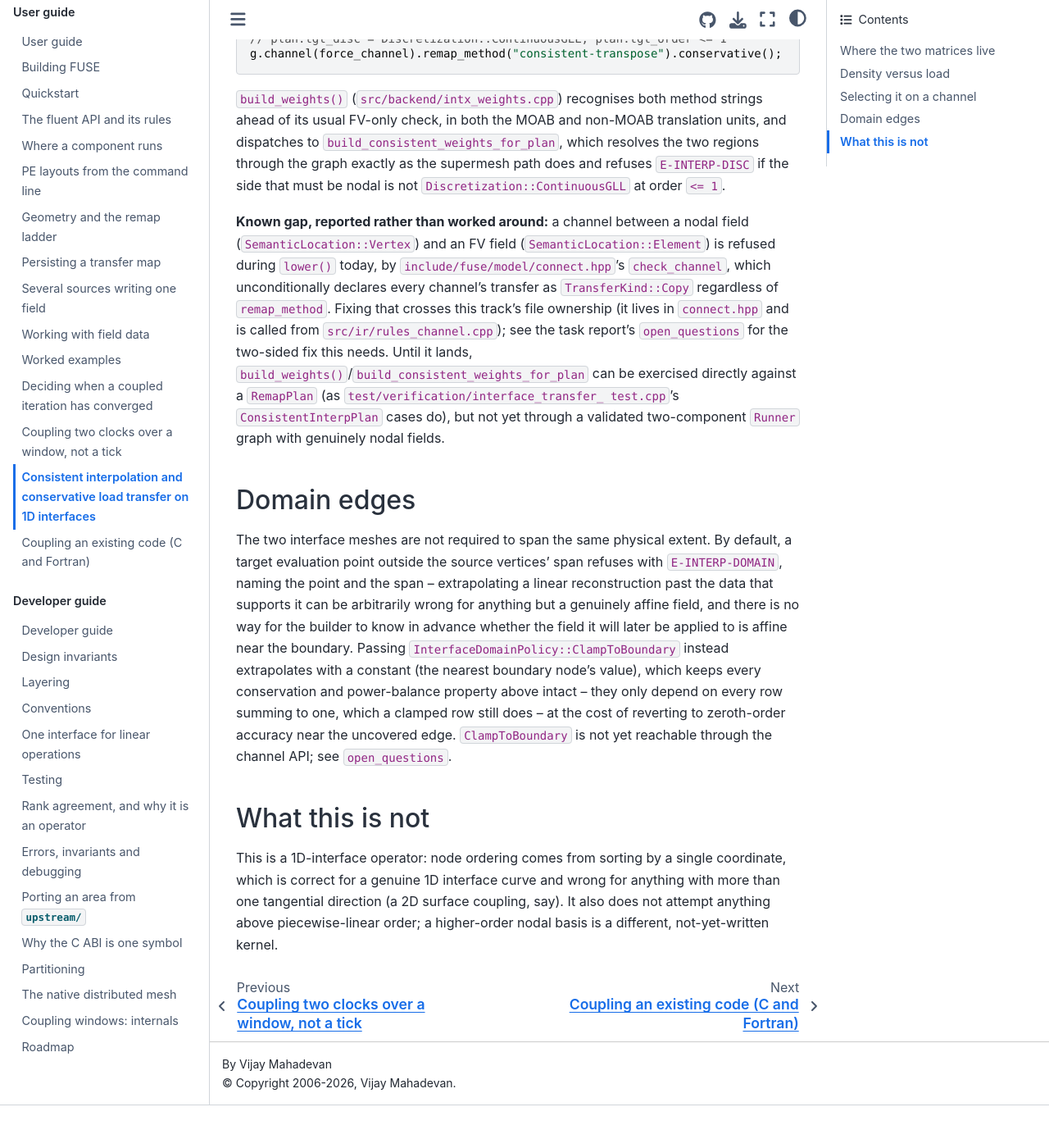
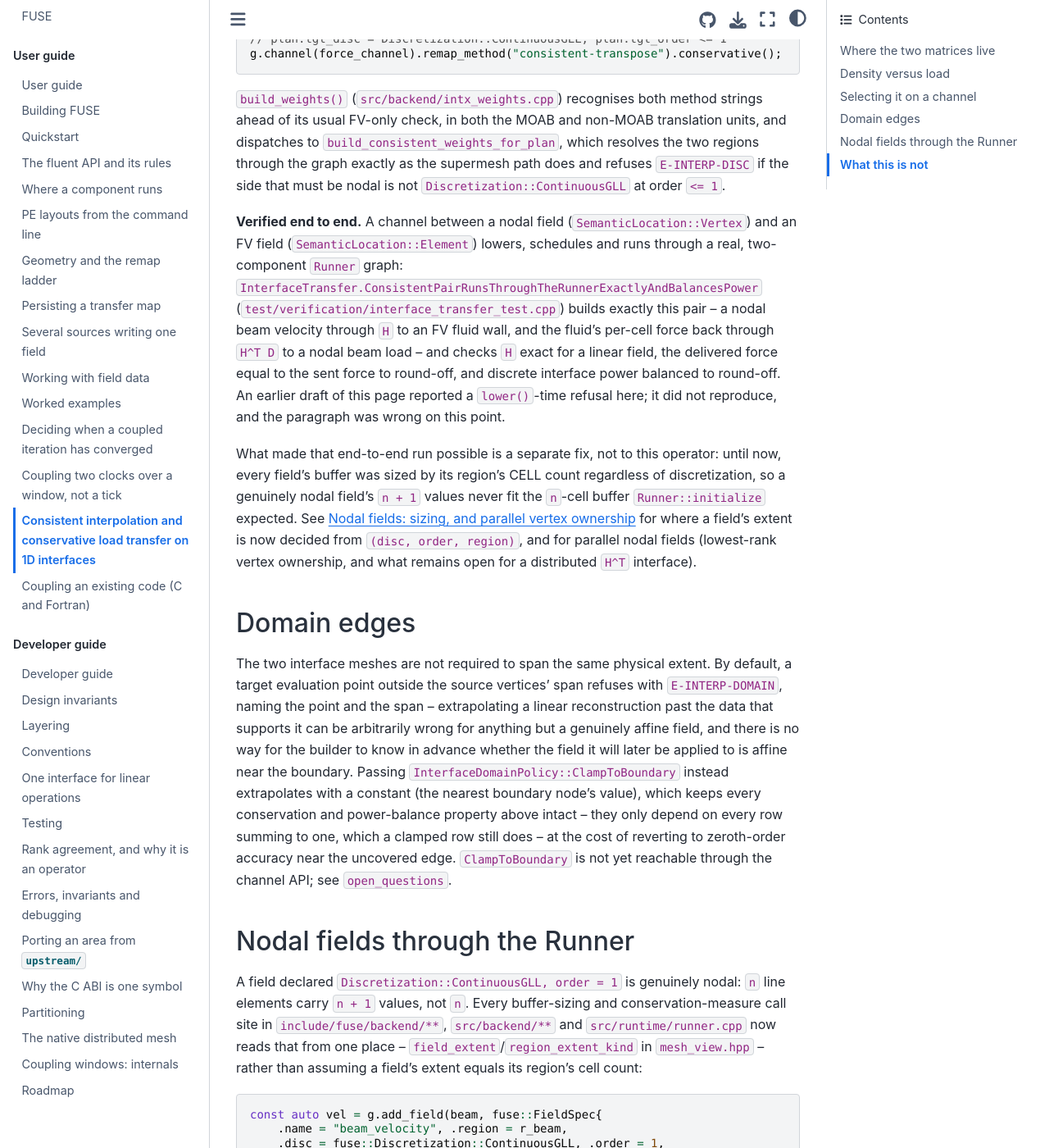
Before and after one commit to vijaysm/fuse, a Sphinx documentation site: the page built from docs/user/interface-transfer.md, in a window 1280 px wide and 1400 px high, scrolled down 1854 px. Shown: the whole window at 82% size. Built offline with Sphinx 7.4.7 and the Sphinx Book theme 1.1.4, drawn with Linux system fonts in a browser that asks for light colours; before the commit the page ends 3202 px from its top, so only the background shows below that; some of the changed text lies outside the part shown.

Commit message:
Document nodal fields and record why parallel nodal remap is refused
Covers the extent rule, lowest-rank vertex ownership, and the replicated-source case in which an owner sum would multiply the load.

````diff
--- a/docs/user/interface-transfer.md
+++ b/docs/user/interface-transfer.md
@@ -84,18 +84,25 @@
 path does and refuses `E-INTERP-DISC` if the side that must be nodal is not
 `Discretization::ContinuousGLL` at order `<= 1`.
 
-**Known gap, reported rather than worked around:** a channel between a
-nodal field (`SemanticLocation::Vertex`) and an FV field
-(`SemanticLocation::Element`) is refused during `lower()` today, by
-`include/fuse/model/connect.hpp`'s `check_channel`, which unconditionally
-declares every channel's transfer as `TransferKind::Copy` regardless of
-`remap_method`. Fixing that crosses this track's file ownership (it lives in
-`connect.hpp` and is called from `src/ir/rules_channel.cpp`); see the task
-report's `open_questions` for the two-sided fix this needs. Until it lands,
-`build_weights()`/`build_consistent_weights_for_plan` can be exercised
-directly against a `RemapPlan` (as `test/verification/interface_transfer_
-test.cpp`'s `ConsistentInterpPlan` cases do), but not yet through a
-validated two-component `Runner` graph with genuinely nodal fields.
+**Verified end to end.** A channel between a nodal field
+(`SemanticLocation::Vertex`) and an FV field (`SemanticLocation::Element`)
+lowers, schedules and runs through a real, two-component `Runner` graph:
+`InterfaceTransfer.ConsistentPairRunsThroughTheRunnerExactlyAndBalancesPower`
+(`test/verification/interface_transfer_test.cpp`) builds exactly this pair
+-- a nodal beam velocity through `H` to an FV fluid wall, and the fluid's
+per-cell force back through `H^T D` to a nodal beam load -- and checks `H`
+exact for a linear field, the delivered force equal to the sent force to
+round-off, and discrete interface power balanced to round-off. An earlier
+draft of this page reported a `lower()`-time refusal here; it did not
+reproduce, and the paragraph was wrong on this point.
+
+What made that end-to-end run possible is a separate fix, not to this
+operator: until now, every field's buffer was sized by its region's CELL
+count regardless of discretization, so a genuinely nodal field's `n + 1`
+values never fit the `n`-cell buffer `Runner::initialize` expected. See
+[](../dev/nodal-fields.md) for where a field's extent is now decided from
+`(disc, order, region)`, and for parallel nodal fields (lowest-rank vertex
+ownership, and what remains open for a distributed `H^T` interface).
 
 ## Domain edges
 
@@ -113,6 +120,41 @@
 uncovered edge. `ClampToBoundary` is not yet reachable through the channel
 API; see `open_questions`.
 
+## Nodal fields through the Runner
+
+A field declared `Discretization::ContinuousGLL, order = 1` is genuinely
+nodal: `n` line elements carry `n + 1` values, not `n`. Every buffer-sizing
+and conservation-measure call site in `include/fuse/backend/**`,
+`src/backend/**` and `src/runtime/runner.cpp` now reads that from one place
+-- `field_extent`/`region_extent_kind` in `mesh_view.hpp` -- rather than
+assuming a field's extent equals its region's cell count:
+
+```cpp
+const auto vel = g.add_field(beam, fuse::FieldSpec{
+    .name = "beam_velocity", .region = r_beam,
+    .disc = fuse::Discretization::ContinuousGLL, .order = 1,
+    .conservation = fuse::Conservation::Intensive,
+    .intent = fuse::Intent::Provides});
+```
+
+registers a buffer of `n_beam + 1` values, checked against whatever the
+component actually binds at `Runner::initialize` (`E-RT-SIZE` on a
+mismatch), and its conservation integral (when `.conservation =
+fuse::Conservation::Extensive`, `.conservative()` on the channel) is the
+plain sum of its owned values, not a measure-weighted one -- a vertex has
+no measure of its own. A discretization this codebase does not implement an
+extent for (`ContinuousGLL` order != 1, `DiscontinuousGLL` order >= 1,
+`PointCloud`) refuses by name, `E-EXTENT-DISC`, at the same point.
+
+In parallel, a nodal field's distributed buffer follows the native mesh's
+own rule for a shared vertex: the LOWEST rank holding it owns it, and
+`Transport` moves owned values and fills every other copy from its owner.
+An `H^T` channel whose nodal target is itself distributed across more than
+one rank needs a further cross-rank accumulation this track specified but
+did not wire into `Runner` -- see [](../dev/nodal-fields.md)'s "H^T on a
+distributed interface" for exactly where it goes and why it is safe, and
+this task's `open_questions` for the scope decision it is waiting on.
+
 ## What this is not
 
 This is a 1D-interface operator: node ordering comes from sorting by a
````
Also changed, not shown: KNOWN_ISSUES.md (+33 -0 lines), docs/dev/index.md (+3 -1 lines), docs/dev/nodal-fields.md (added, +185 -0 lines), 2 other files.
